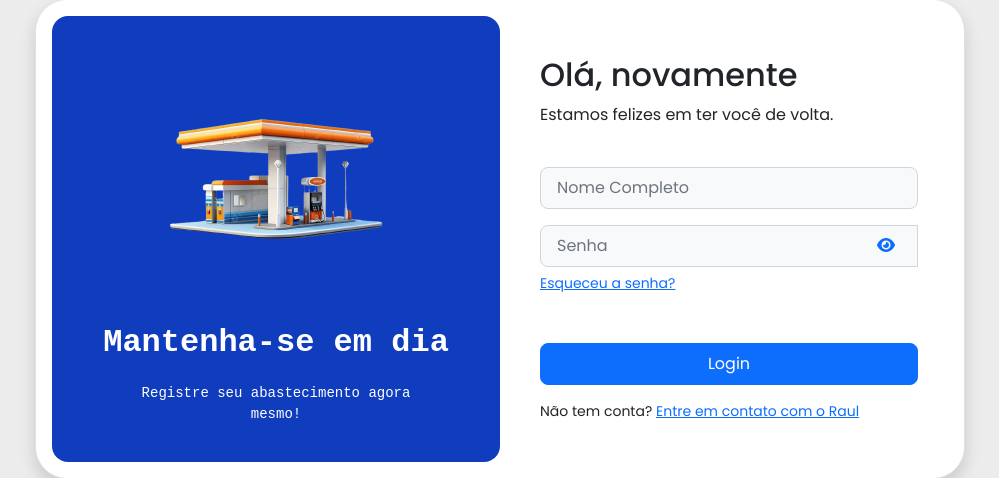
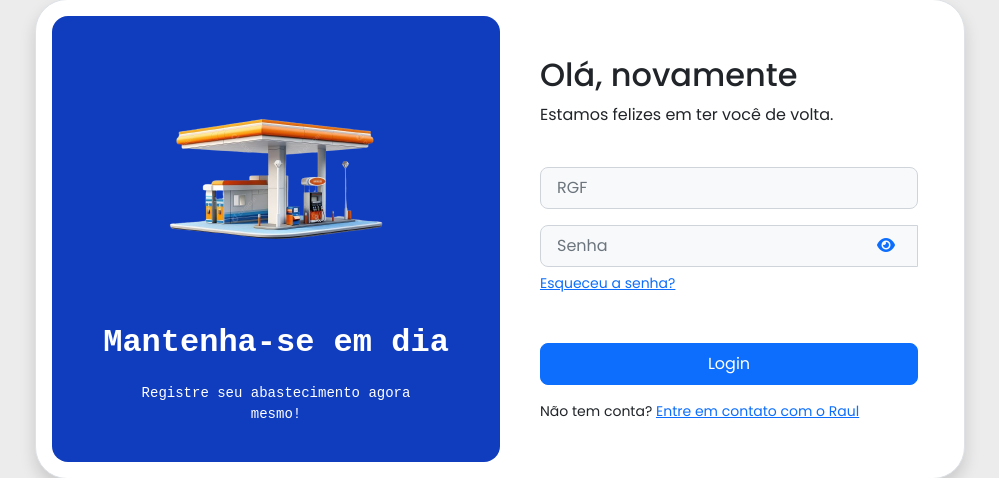
Before and after one commit to raulguiii/abastecimento-rascunho, a Flask app: page / in a window 1280 px wide. Shown: the part 161-639 px from the top of the page, without its empty margins (140-1139 px from the left). Run offline with Flask 3, Linux system fonts and the light colour scheme.

Commit message:
rgf e senha para login

```diff
--- a/app.py
+++ b/app.py
@@ -55,16 +55,16 @@ def index():
 
 @app.route("/login", methods=["POST"])
 def do_login():
-    nome_completo = request.form["nome_completo"]
+    rgf = request.form["rgf"]
     senha = request.form["senha"]
 
-    query = "SELECT * FROM usuarios WHERE nome_completo = %s AND senha = %s"
-    usuario = executar_consulta(query, (nome_completo, senha), fetch=True)
+    query = "SELECT * FROM usuarios WHERE rgf = %s AND senha = %s"
+    usuario = executar_consulta(query, (rgf, senha), fetch=True)
 
     if usuario:
         session["usuario"] = usuario[0]["nome_completo"]
         session["departamento"] = usuario[0]["departamento"]
-        session["cargo"] = usuario[0]["cargo"]  # ✅ Armazena o cargo também
+        session["cargo"] = usuario[0]["cargo"]
         return redirect(url_for("index"))
     else:
         return render_template("login.html", error_message="Credenciais inválidas.")
--- a/templates/login.html
+++ b/templates/login.html
@@ -38,8 +38,9 @@
                     {% endif %}
 
                     <form action="{{ url_for('do_login') }}" method="post">
+                        <!-- Campo para RGF -->
                         <div class="input-group mb-3">
-                            <input type="text" name="nome_completo" class="form-control form-control-lg bg-light fs-6" placeholder="Nome Completo" required>
+                            <input type="text" name="rgf" class="form-control form-control-lg bg-light fs-6" placeholder="RGF" required>
                         </div>
 
                         <!-- Contêiner para o campo de senha e ícone -->
```
